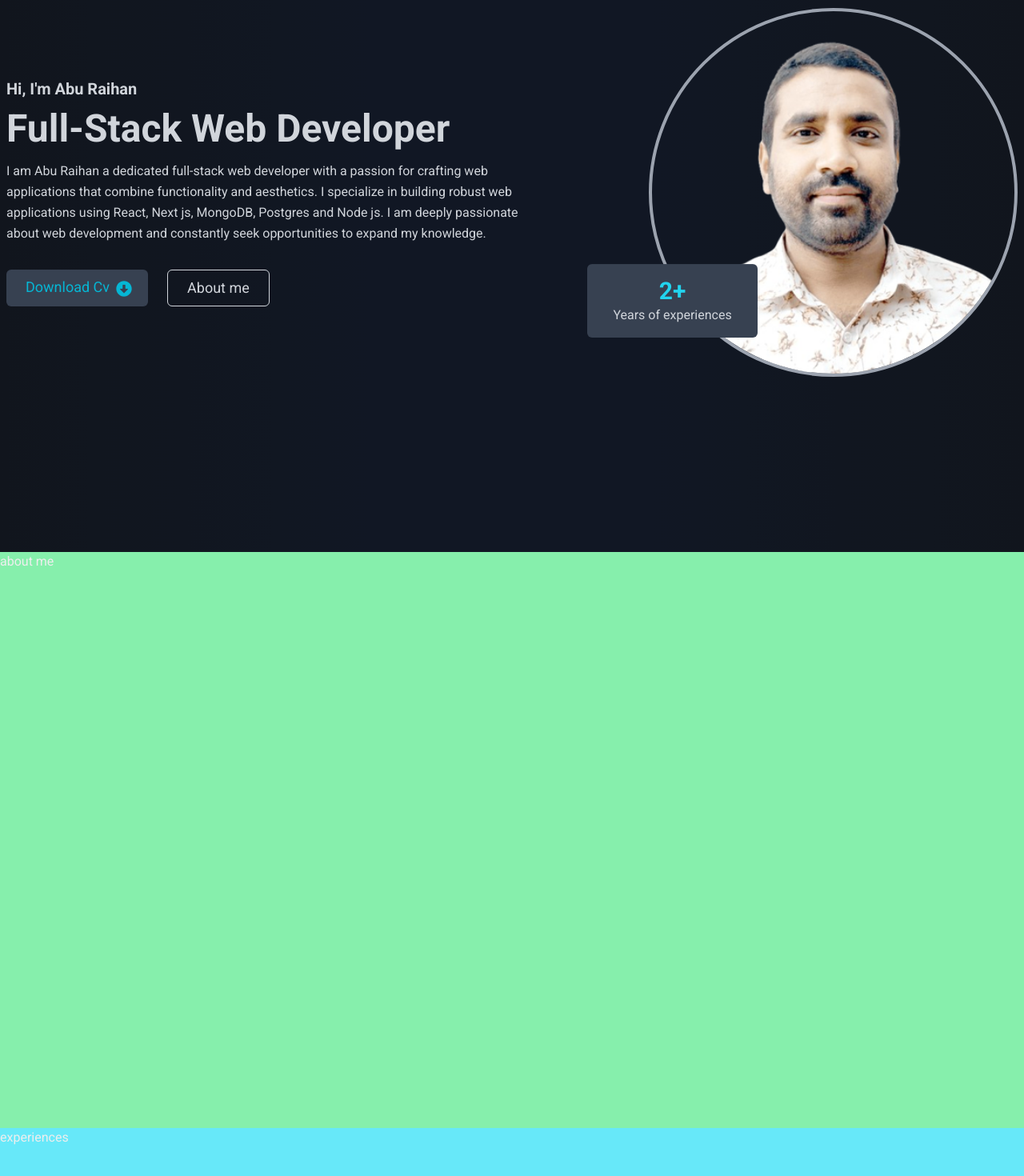
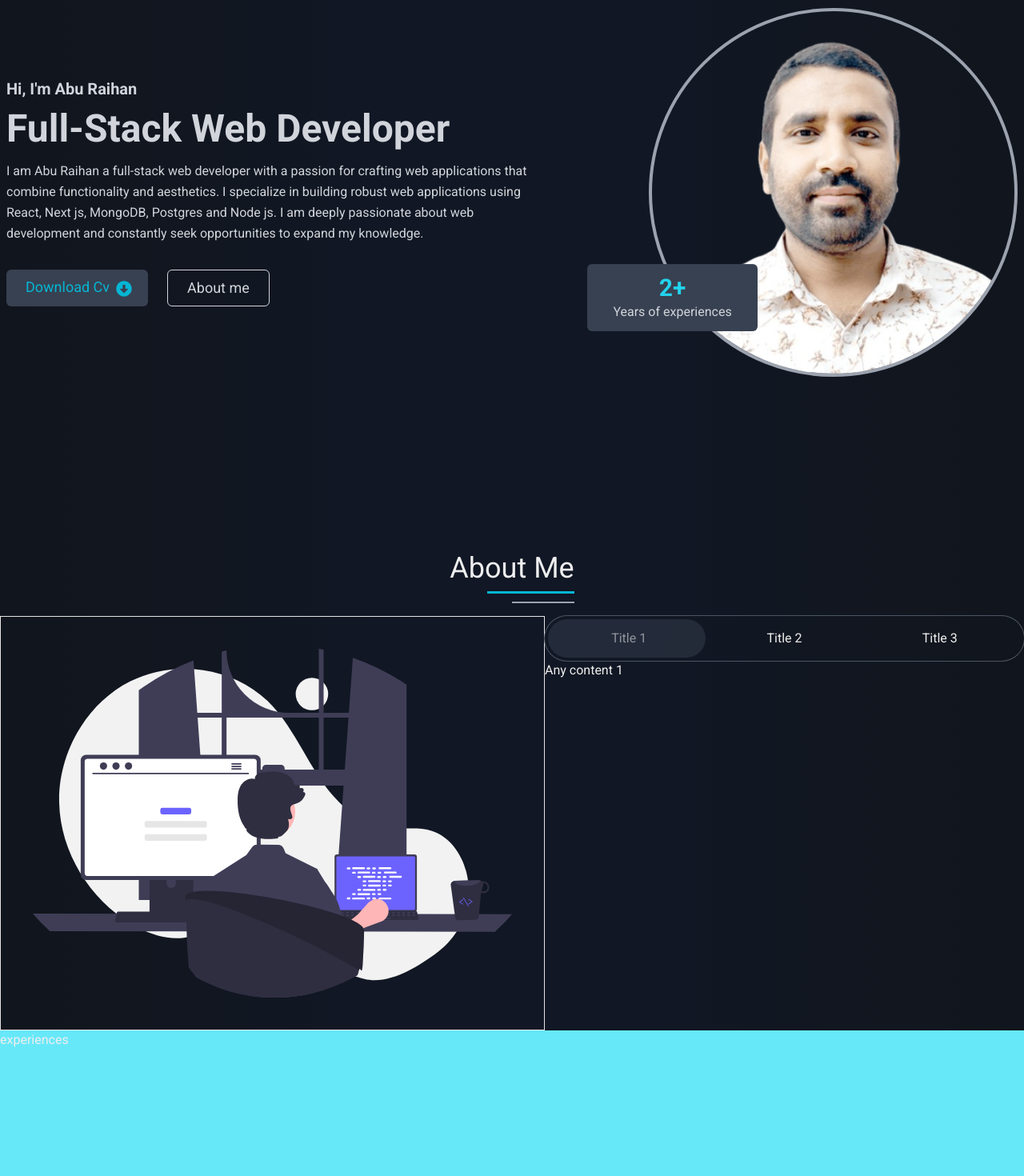
Before and after one commit to aburaihan8715/portfolio-client, a Next.js app: page / in a window 1280 px wide. Shown: the part 110-1580 px from the top of the page at 80% size. Built offline with nearby package versions, Linux system fonts and the light colour scheme.

Commit message:
tab perfectly done

```diff
--- a/package.json
+++ b/package.json
@@ -18,6 +18,7 @@
     "react-dom": "^18",
     "react-icons": "^5.4.0",
     "react-scroll-to-top": "^3.0.0",
+    "react-tabs": "^6.1.0",
     "tailwind-merge": "^2.6.0",
     "tailwindcss-animate": "^1.0.7"
   },
--- a/src/app/(home-view)/page.tsx
+++ b/src/app/(home-view)/page.tsx
@@ -1,4 +1,4 @@
-import AboutMe from "@/components/home-view/about-me";
+import AboutMe from "@/components/home-view/about-me/about-me";
 import Experiences from "@/components/home-view/experiences";
 import Hero from "@/components/home-view/hero";
 import Projects from "@/components/home-view/projects";
--- /dev/null
+++ b/src/components/common/heading.tsx
@@ -0,0 +1,13 @@
+import React from "react";
+
+const Heading = ({ text }: { text: string }) => {
+  return (
+    <div className="relative w-fit">
+      <h1 className="w-full capitalize text-4xl font-medium">{text}</h1>
+      <span className="h-[3px] bg-cyan-500 w-[70%] inline-block absolute -bottom-3 right-0" />
+      <span className="h-0.5 bg-gray-400 w-[50%] inline-block absolute -bottom-6 right-0" />
+    </div>
+  );
+};
+
+export default Heading;
--- a/src/components/home-view/about-me.tsx
+++ /dev/null
@@ -1,11 +0,0 @@
-import React from "react";
-
-const AboutMe = () => {
-  return (
-    <section id="about-me" className="scroll-m-20">
-      <div className="h-[calc(100vh-80px)] bg-green-300">about me</div>
-    </section>
-  );
-};
-
-export default AboutMe;
--- /dev/null
+++ b/src/components/home-view/about-me/about-me.tsx
@@ -0,0 +1,28 @@
+import React from "react";
+import Heading from "@/components/common/heading";
+
+import programmingImage from "@/assets/images/programming.svg";
+import Image from "next/image";
+import AboutMeTab from "./tab";
+
+const AboutMe = () => {
+  return (
+    <section id="about-me" className="scroll-m-20">
+      <div className="w-full max-w-7xl mx-auto">
+        <div className="mb-10 flex justify-center">
+          <Heading text={`about me`} />
+        </div>
+        <div className="flex">
+          <div className="flex-1 border p-10">
+            <Image src={programmingImage} alt="programming" />
+          </div>
+          <div className="flex-1">
+            <AboutMeTab />
+          </div>
+        </div>
+      </div>
+    </section>
+  );
+};
+
+export default AboutMe;
--- /dev/null
+++ b/src/components/home-view/about-me/tab.tsx
@@ -0,0 +1,48 @@
+"use client";
+import React, { useState } from "react";
+import { Tab, Tabs, TabList, TabPanel } from "react-tabs";
+import "react-tabs/style/react-tabs.css";
+const AboutMeTab = () => {
+  const [tabIndex, setTabIndex] = useState(0);
+  return (
+    <Tabs selectedIndex={tabIndex} onSelect={(index) => setTabIndex(index)}>
+      <div className="ring-1 ring-gray-600 p-1 rounded-full">
+        <TabList className="flex p-1 rounded-full items-center justify-center relative">
+          <Tab selectedClassName="" className=" cursor-pointer px-8 py-2 rounded-full w-[33.33%] text-center">
+            Title 1
+          </Tab>
+
+          <Tab selectedClassName="" className="cursor-pointer px-8 py-2 rounded-full  w-[33.33%] text-center">
+            Title 2
+          </Tab>
+
+          <Tab selectedClassName="" className=" cursor-pointer px-8 py-2 rounded-full w-[33.33%] text-center">
+            Title 3
+          </Tab>
+
+          <span
+            className={`absolute left-0 top-0 h-full w-[33.33%] bg-gray-700/50 rounded-full transition-transform duration-500 cursor-pointer ${
+              tabIndex === 1 ? "translate-x-full" : tabIndex === 2 ? "translate-x-[200%]" : "translate-x-0"
+            }`}
+          />
+          {/* <span
+          className={`absolute left-0 top-0 h-full w-[33.33%] bg-green-400/50 rounded-full transition-transform duration-500`}
+          style={{ transform: `translateX(${tabIndex * 100}%)` }}
+        /> */}
+        </TabList>
+      </div>
+
+      <TabPanel>
+        <h2>Any content 1</h2>
+      </TabPanel>
+      <TabPanel>
+        <h2>Any content 2</h2>
+      </TabPanel>
+      <TabPanel>
+        <h2>Any content 3</h2>
+      </TabPanel>
+    </Tabs>
+  );
+};
+
+export default AboutMeTab;
--- a/src/components/home-view/hero.tsx
+++ b/src/components/home-view/hero.tsx
@@ -12,9 +12,9 @@ const Hero = () => {
             <p className="text-xl font-semibold text-gray-300">Hi, I&apos;m Abu Raihan</p>
             <h1 className="md:text-5xl text-2xl mb-4 font-semibold mt-3 text-gray-300">Full-Stack Web Developer</h1>
             <p className="mb-8 leading-relaxed text-gray-300">
-              I am Abu Raihan a dedicated full-stack web developer with a passion for crafting web applications that combine functionality and
-              aesthetics. I specialize in building robust web applications using React, Next js, MongoDB, Postgres and Node js. I am deeply passionate
-              about web development and constantly seek opportunities to expand my knowledge.
+              I am Abu Raihan a full-stack web developer with a passion for crafting web applications that combine functionality and aesthetics. I
+              specialize in building robust web applications using React, Next js, MongoDB, Postgres and Node js. I am deeply passionate about web
+              development and constantly seek opportunities to expand my knowledge.
             </p>
             <div className="flex flex-col md:flex-row gap-2 md:justify-center">
               <a
@@ -38,7 +38,7 @@ const Hero = () => {
           <div className="lg:max-w-lg lg:w-full md:w-1/2 w-5/6 relative flex justify-end">
             <Image className="object-contain w-[90%] rounded-full border-4 border-gray-400" alt="hero" src={profilePhot} />
 
-            <div className="absolute top-[70%] left-[-5%] px-8 py-4 flex flex-col rounded-md text-center bg-gray-700 animate-smooth-move">
+            <div className="absolute top-[70%] left-[-5%] px-8 py-3 flex flex-col rounded-md text-center bg-gray-700 animate-smooth-move">
               <span className="text-3xl font-semibold text-cyan-400">2+</span>
               <span className="text-gray-300">Years of experiences</span>
             </div>
```
Also changed, not shown: src/assets/images/programming.svg (added), 1 other file (tests, documents, lock files or other folders).
